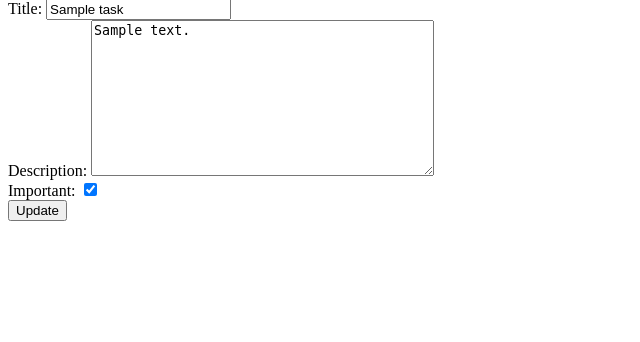
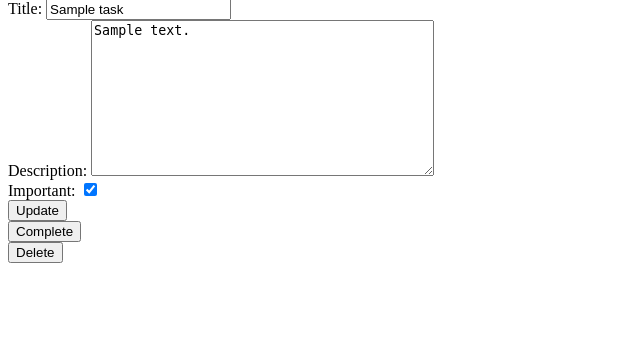
Before and after one commit to mrandersoncordero/crud-auth-django, a Django app: page /tasks/1/ in a window 1280 px wide. Shown: the part 169-511 px from the top of the page, without its empty margins (0-640 px from the left). Run offline with Django 4.2, Linux system fonts and the light colour scheme; a user stored in the database is signed in; tables that the repository leaves empty hold one stand-in row (values such as "Sample post").

Commit message:
marcar tareas como completadas y tambien eliminar tareas

```diff
--- a/tasks/templates/task_detail.html
+++ b/tasks/templates/task_detail.html
@@ -9,4 +9,18 @@
         {{form.as_div}}
         <button>Update</button>
     </form>
+
+    <form action="{% url 'complete_task' task.id %}" method="POST">
+        {% csrf_token %}
+        <button>
+            Complete
+        </button>
+    </form>
+
+    <form action="{% url 'delete_task' task.id %}" method="POST">
+        {% csrf_token %}
+        <button>
+            Delete
+        </button>
+    </form>
 {% endblock %}
--- a/tasks/templates/tasks.html
+++ b/tasks/templates/tasks.html
@@ -2,7 +2,7 @@
 
 {%block content %}
 
-<h1>Tasks</h1>
+<h1>Tasks pending</h1>
 <ul>
     {% for task in tasks %}
     <li>
--- a/tasks/urls.py
+++ b/tasks/urls.py
@@ -7,6 +7,8 @@ urlpatterns = [
     path('tasks/', views.tasks, name='tasks'),
     path('tasks/create/', views.create_task, name='create_task'),
     path('tasks/<int:task_id>/', views.task_detail, name="task_detail"),
+    path('tasks/<int:task_id>/complete', views.complete_task, name="complete_task"),
+    path('tasks/<int:task_id>/delete', views.delete_task, name="delete_task"),
     path('logout/', views.signout, name='logout'),
     path('signin/', views.signin, name='signin'),
 
--- a/tasks/views.py
+++ b/tasks/views.py
@@ -6,6 +6,7 @@ from django.http import HttpResponse
 from django.db import IntegrityError
 from .forms import TaskForm
 from .models import Task
+from django.utils import timezone
 
 # Create your views here.
 def home(request):
@@ -79,6 +80,20 @@ def task_detail(request, task_id):
                 'error': 'Error updating task'
             })
 
+def complete_task(request, task_id):
+    task = get_object_or_404(Task, pk=task_id, user=request.user)
+    if request.method == 'POST':
+        task.datecompleted = timezone.now()
+        task.save()
+        return redirect('tasks')
+
+def delete_task(request, task_id):
+    task = get_object_or_404(Task, pk=task_id, user=request.user)
+    if request.method == 'POST':
+        task.datecompleted = timezone.now()
+        task.delete()
+        return redirect('tasks')
+
 def signout(request):
     logout(request)
     return redirect('home')
```
